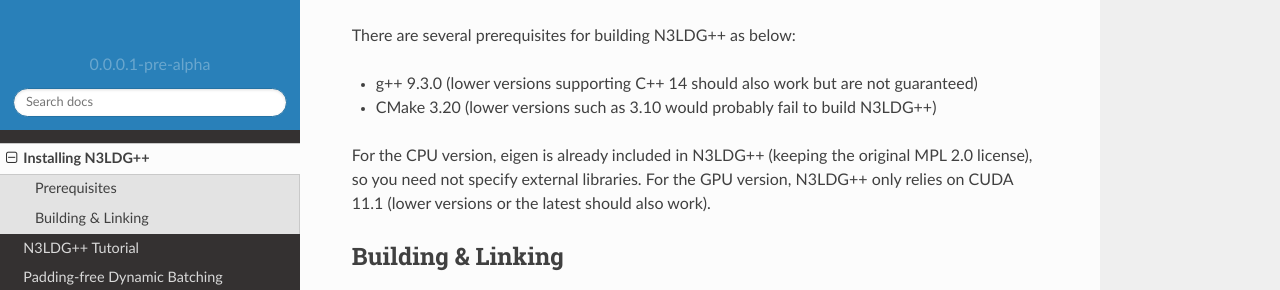
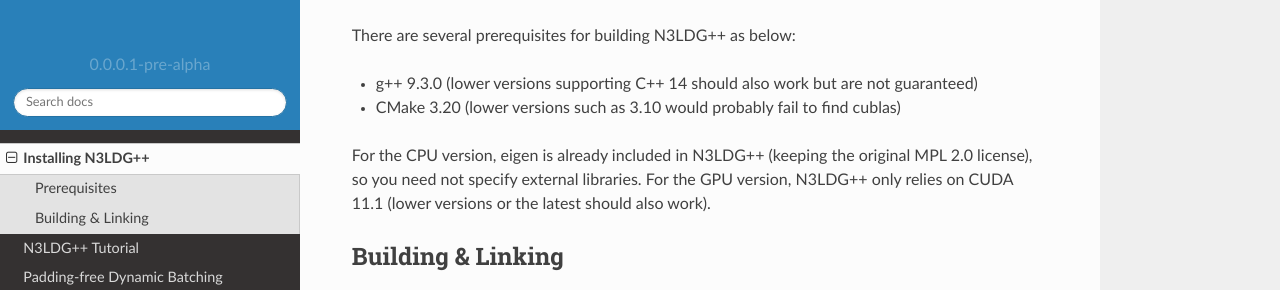
Before and after one commit to chncwang/InsNet, a Sphinx documentation site: the page built from docs/source/install.rst, in a window 1280 px wide and 1151 px high. Shown: the part 264-554 px from the top of the window. Built offline with Sphinx 7.4.7 and the Read the Docs theme 2.0.0, drawn with Linux system fonts in a browser that asks for light colours.

Commit message:
fix some doc errors

```diff
--- a/docs/source/install.rst
+++ b/docs/source/install.rst
@@ -9,7 +9,7 @@ Prerequisites
 There are several prerequisites for building N3LDG++ as below:
 
 - g++ 9.3.0 (lower versions supporting C++ 14 should also work but are not guaranteed)
-- CMake 3.20 (lower versions such as 3.10 would probably fail to build N3LDG++)
+- CMake 3.20 (lower versions such as 3.10 would probably fail to find cublas)
 
 For the CPU version, eigen is already included in N3LDG++ (keeping the original MPL 2.0 license), so you need not specify external libraries. For the GPU version, N3LDG++ only relies on CUDA 11.1 (lower versions or the latest should also work).
 
```
Also changed, not shown: 2 other files.
